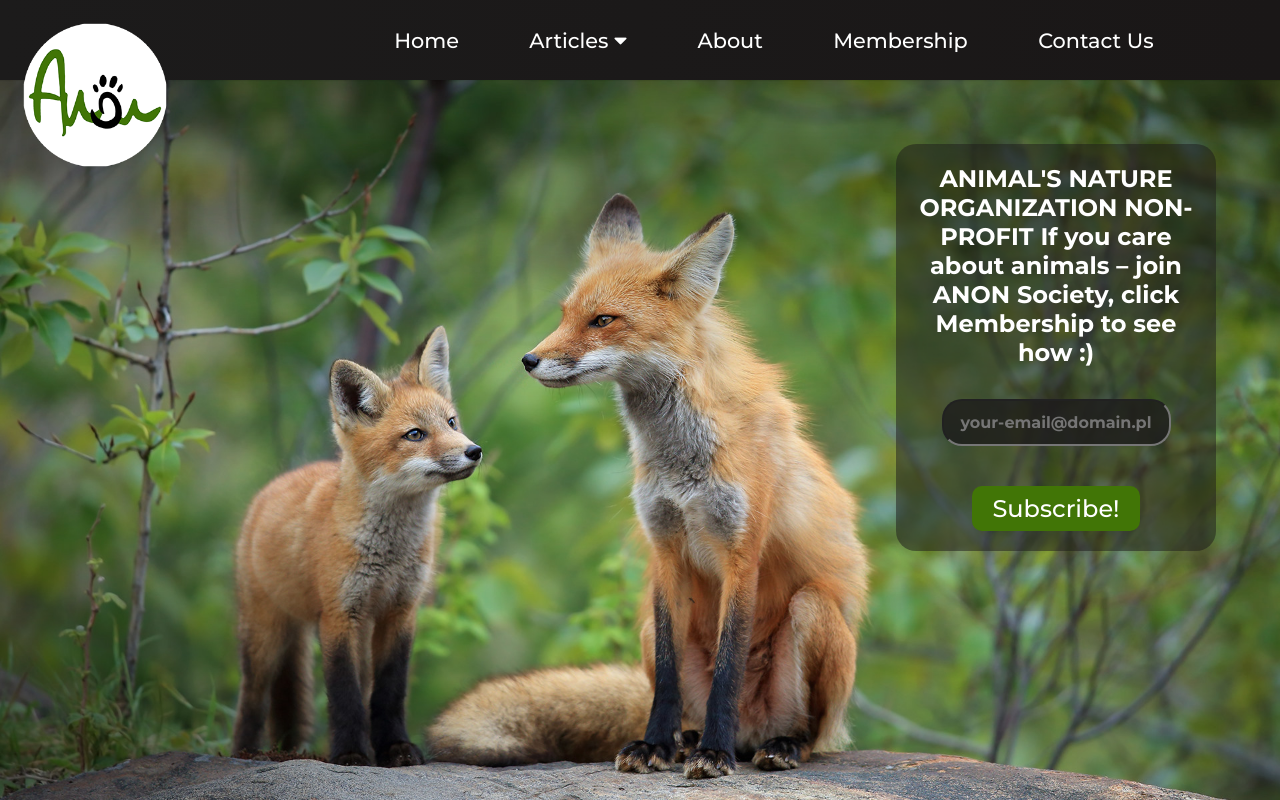
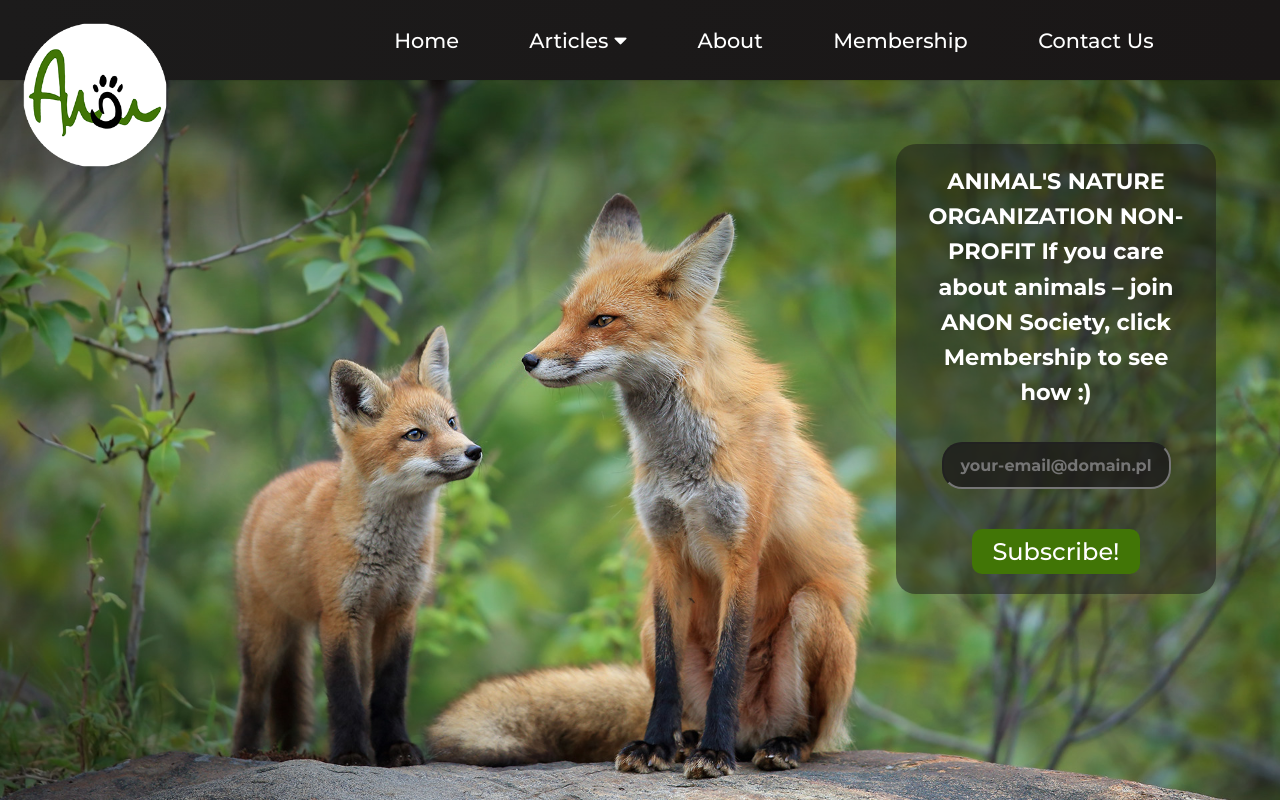
Before and after one commit to Fremen1990/ANON, a React (Create React App) app: page / in a window 1280 px wide. Built offline with nearby package versions, Linux system fonts and the light colour scheme.

Commit message:
font change

```diff
--- a/src/App.css
+++ b/src/App.css
@@ -51,7 +51,8 @@ p {
   margin-right: 5vw;
   margin-top: 8vh;
   padding: 20px;
-  font-size: 1.5rem;
+  font-size: 1.4rem;
+  line-height: 2.2rem;
   text-align: center;
   animation-name: start;
   animation-duration: 3s;
```
